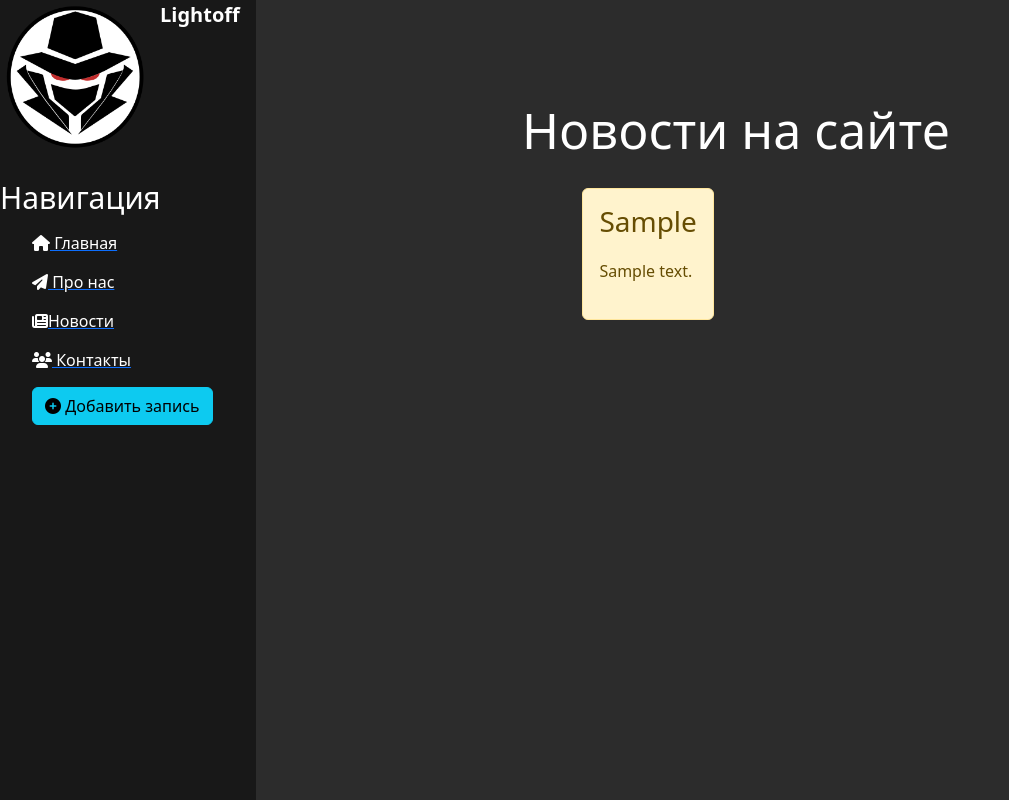
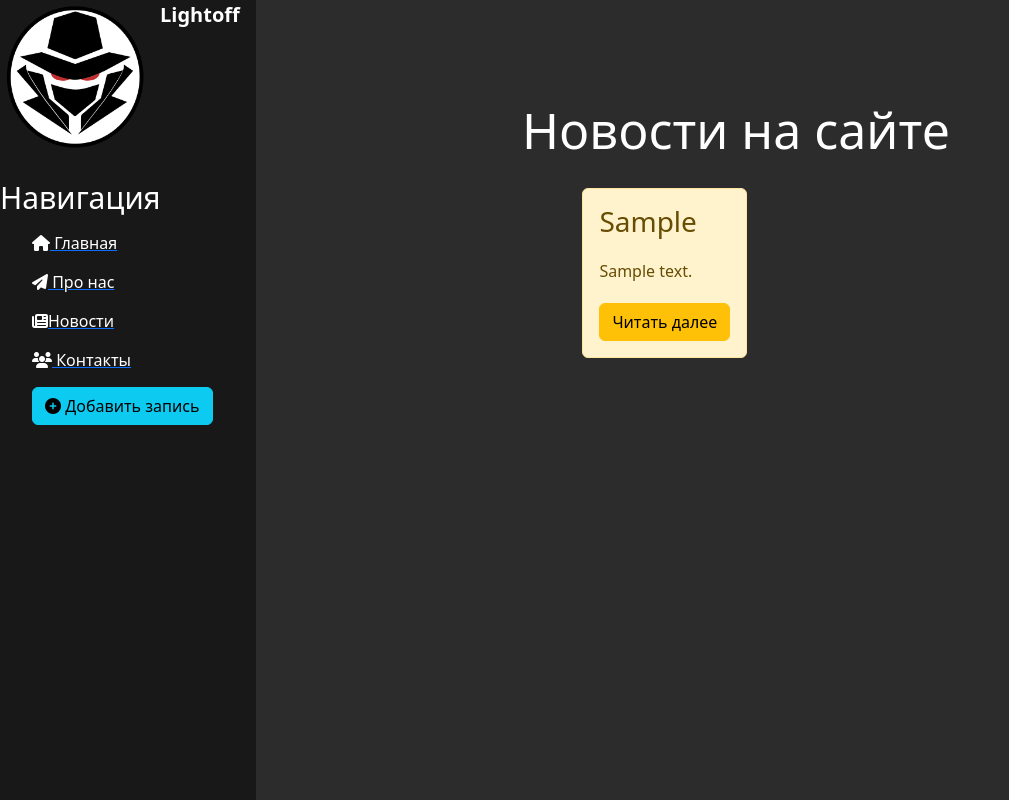
Before and after one commit to LightOff690/WEB, a Django app: page /pro/ in a window 1280 px wide. Shown: the whole page, without its empty margins (0-1009 px from the left). Run offline with Django 4.2, Linux system fonts and the light colour scheme; tables that the repository leaves empty hold one stand-in row (values such as "Sample post"); some libraries are stand-ins or nearby versions.

Commit message:
Update pro_home.html

```diff
--- a/newss/pro/templates/pro/pro_home.html
+++ b/newss/pro/templates/pro/pro_home.html
@@ -10,6 +10,7 @@
             <div class="alert alert-warning">
                 <h3>{{ el.anons  }}</h3>
                 <p>{{ el.full_text }}</p>
+                <a href="{% url 'pro-detail' el.id %}" class="btn btn-warning">Читать далее</a>
             </div>
         {% endfor %}
         {% else %}
```
